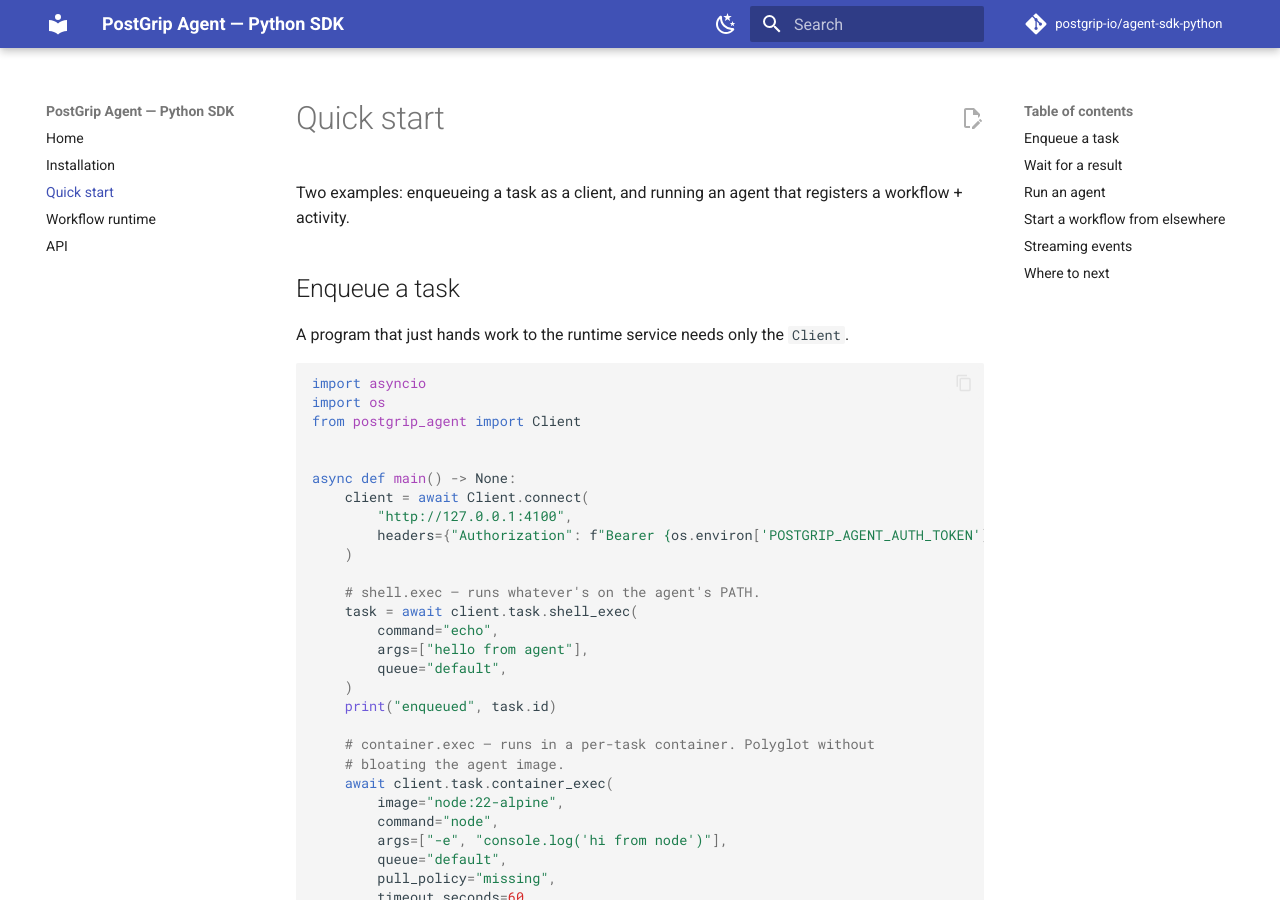
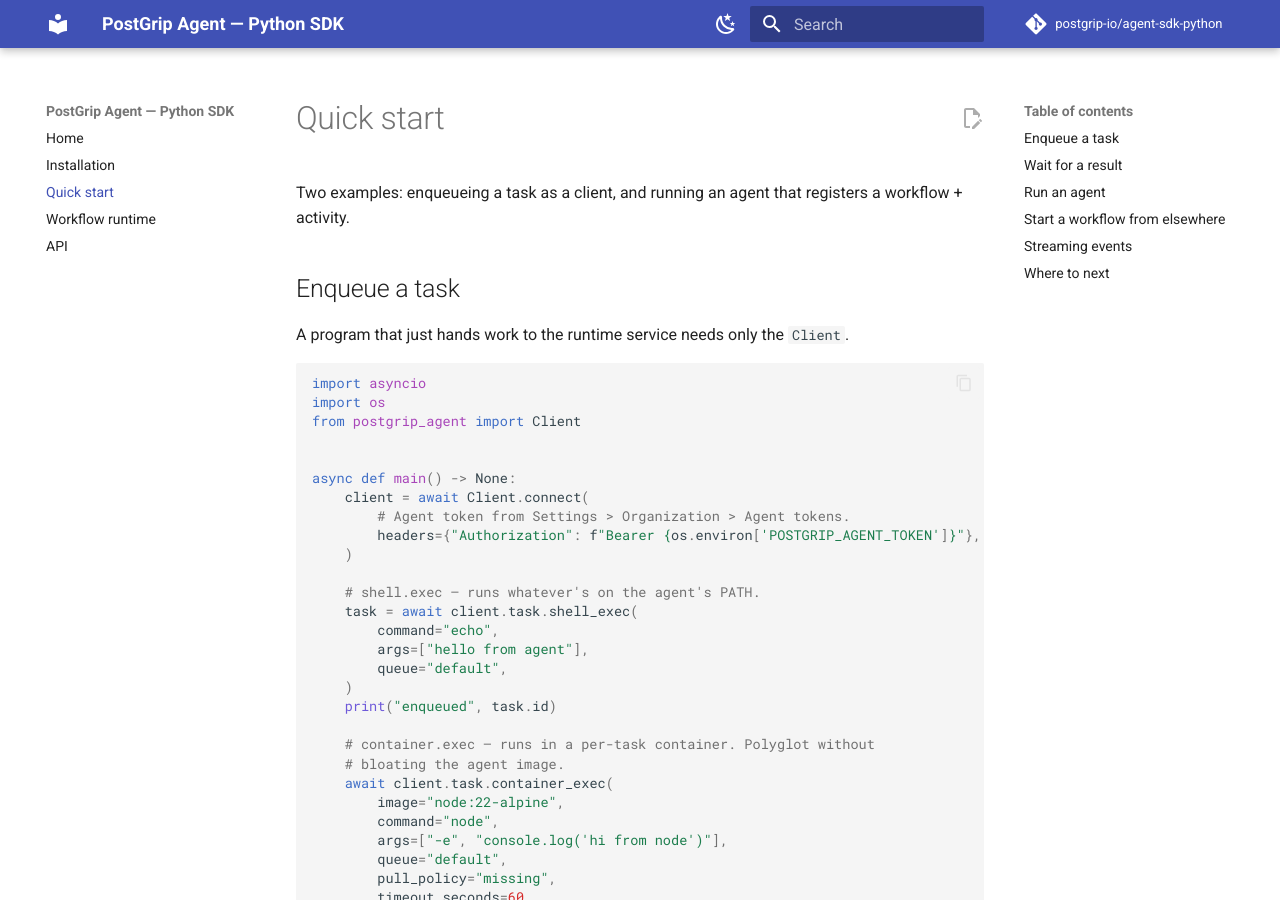
Before and after one commit to postgrip-io/agent-sdk-python, an MkDocs documentation site: the page built from docs/quickstart.md, in a window 1280 px wide and 900 px high. Built offline with MkDocs 1.6.1 and Material for MkDocs 9.7.7, drawn with Linux system fonts in a browser that asks for light colours; comment, search, counter and statistics services are not loaded; some of the changed text lies outside the part shown.

Commit message:
[codex] default Python SDK to Agent token setup
Default the Python Agent SDK and examples to the Agent token workflow.

```diff
--- a/docs/quickstart.md
+++ b/docs/quickstart.md
@@ -14,8 +14,8 @@
 
 async def main() -> None:
     client = await Client.connect(
-        "http://127.0.0.1:4100",
-        headers={"Authorization": f"Bearer {os.environ['POSTGRIP_AGENT_AUTH_TOKEN']}"},
+        # Agent token from Settings > Organization > Agent tokens.
+        headers={"Authorization": f"Bearer {os.environ['POSTGRIP_AGENT_TOKEN']}"},
     )
 
     # shell.exec — runs whatever's on the agent's PATH.
@@ -92,8 +92,8 @@
 
 async def main() -> None:
     client = await Client.connect(
-        "http://127.0.0.1:4100",
-        headers={"Authorization": f"Bearer {os.environ['POSTGRIP_AGENT_AUTH_TOKEN']}"},
+        # Agent token from Settings > Organization > Agent tokens.
+        headers={"Authorization": f"Bearer {os.environ['POSTGRIP_AGENT_TOKEN']}"},
     )
 
     agent = Agent(
```
Also changed, not shown: README.md (+3 -5 lines), docs/installation.md (+4 -3 lines), example/README.md (+5 -4 lines), 7 other files.
